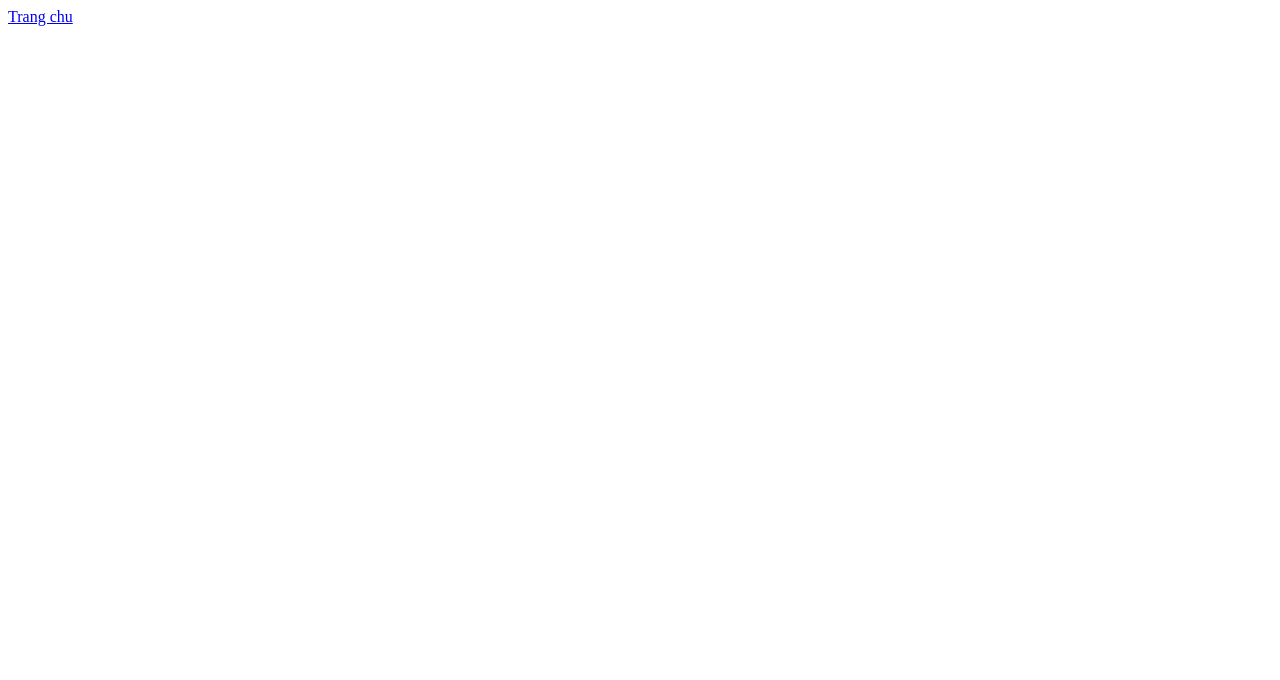
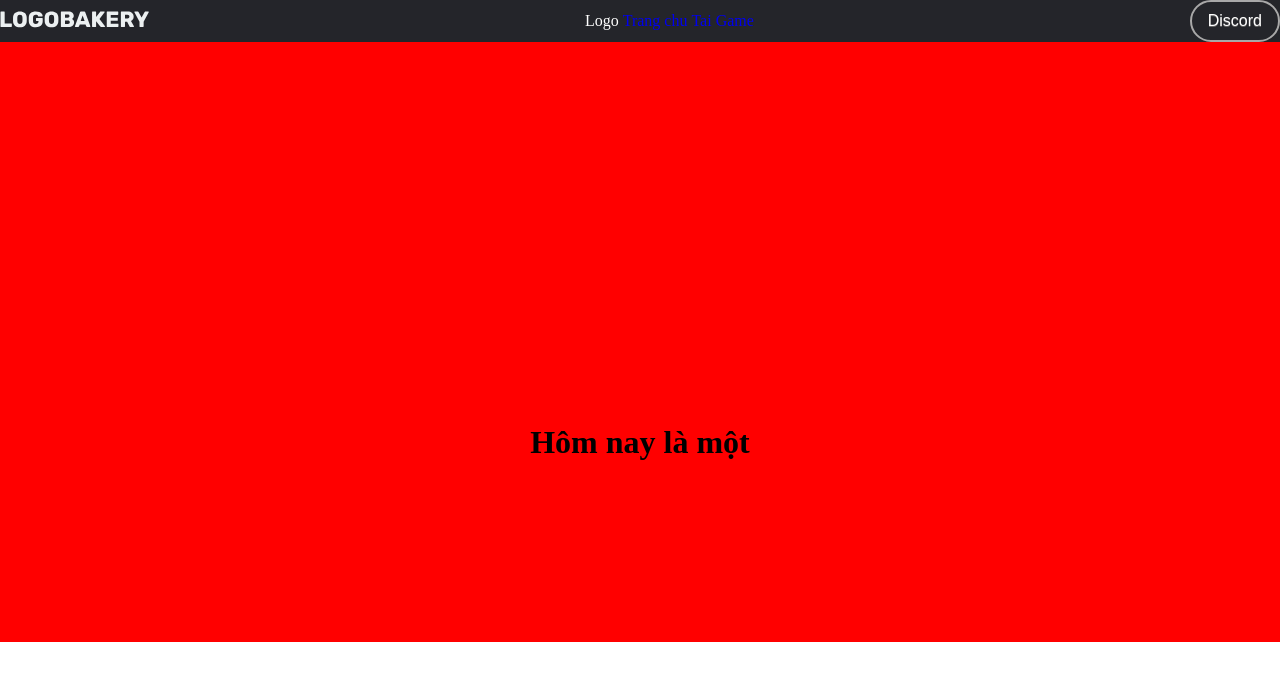
Before and after one commit to meodaiduoi/BTL_web, a plain HTML site: page index.html in a window 1280 px wide. Drawn offline with nearby package versions, Linux system fonts and the light colour scheme; files that its build step writes are made by us from their sources.

Commit message:
update navbar

```diff
--- a/framework/src/mylittleframework.scss
+++ b/framework/src/mylittleframework.scss
@@ -2,7 +2,21 @@
 
 
 // themes
+@mixin fonts {
 
+}
+
+@mixin theme_color {
+
+}
+
+@mixin no-margin {
+    margin-block-start: 0;
+    margin-block-end: 0;
+    margin-inline-start: 0;
+    margin-inline-end: 0;
+    margin: 0 0 0 0;
+}
 // reponsive breakpoint for layout
 
 // https://getflywheel.com/layout/css-breakpoints-responsive-design-how-to/
@@ -18,7 +32,6 @@ $destop-big-width:1200px;
 
 
 .container {
-
     &-fluid {}
 
     &-fullscreen {}
@@ -27,14 +40,22 @@ $destop-big-width:1200px;
 
 .hero {
     width: 100%;
-    height: 100vh;
+    height: 75vh;
     position: relative;
-
+    z-index: -1;
+    background-color: red;
     h1,
     h2,
     p,
     a {
+        margin-block-start: 0;
+        margin-block-end: 0;
+        margin-inline-start: 0;
+        margin-inline-end: 0;
+
         text-align: center;
+        vertical-align: middle;
+        line-height: 100vh;
     }
 }
 
@@ -45,11 +66,49 @@ $destop-big-width:1200px;
 
 
 // main element
+// https://www.w3schools.com/css/css_navbar_horizontal.asp
+// https://www.youtube.com/watch?v=PwWHL3RyQgk
+
+body {
+    margin: 0 0 0 0;
+}
+
+
 .nav {
-    display: inline;
     position: sticky;
-    width: 100%;
-    height: 3rem;
+    display: flex;
+    justify-content: space-between;
+    align-items: center;
+    background-color: #24252a;
+    color: white;
+
+    ul {
+        display: inline-block;
+        list-style-type: disc;
+        margin-block-start: 0;
+        margin-block-end: 0;
+        margin-inline-start: 0;
+        margin-inline-end: 0;
+        padding-inline-start: 0;
+    }
+
+    li {
+        display: inline-block;
+        margin: 0 0 0 0;
+
+        a {
+
+            transition: color 0.3s ease 0s;
+            text-align: center;
+            text-decoration: none;
+        }
+        :hover > a {
+            //color: ;
+        }
+        :visited > a {
+            color: white;
+        }
+    }
 
     &-element {
         &-link {
@@ -65,9 +124,11 @@ $destop-big-width:1200px;
         }
 
         &-logo {
-            float: left;
+            cursor: pointer;
         }
     }
+
+
 }
 
 // misc - effect
@@ -85,10 +146,9 @@ $destop-big-width:1200px;
 	border-radius:23px;
 	border:2px solid #a8a8a8;
 	display:inline-block;
-	cursor:pointer;
+	cursor: pointer;
 	color:#ffffff;
 	font-family:Arial;
-	font-size:17px;
 	padding:10px 16px;
 	text-decoration:none;
 	text-shadow:0px 1px 0px #666666;
@@ -98,8 +158,6 @@ $destop-big-width:1200px;
     }
 
     :active > &  {
-        position:relative;
-        top:1px;
     }
 
     &-white { }
@@ -111,6 +169,7 @@ $destop-big-width:1200px;
 // misic - utilty
 .sticky {
     position: sticky;
+    z-index: 9;
     &-top {
         top: 0;
     }
@@ -118,3 +177,8 @@ $destop-big-width:1200px;
         bottom: 0;
     }
 }
+
+.center {
+    margin: auto;
+    padding: 10px;
+  }
--- a/index.html
+++ b/index.html
@@ -2,22 +2,23 @@
 
 <html>
     <head>
-        <link rel="stylesheet" href="./framework/distribute/mylittleframework.css">
-        <link
+        <link rel="stylesheet" href="./framework/src/mylittleframework.css">
+        <meta name="viewport" content="width=device-width, initial-scale=1">
     </head>
 
     <body>
-        <nav class="nav navbar">
-            <div class = "container">
-                <a href="#">Trang chu</a>
-                <a href="#"></a>
-                <a href="#"></a>
-            </div>
-            <div class="nav-logo"></div>
-        </nav>
 
-        <div class="">
-
+        <div class = "nav container sticky-top">
+            <a class="Logo"><img src="./resource/images/logo.svg" alt="pony vs monster"></a>
+            <ul>
+                <li><a class="" href="#"></a>Logo</li>
+                <li><a class="" href="#">Trang chu</a></li>
+                <li><a class="" href="#">Tai Game</a></li>
+            </ul>
+            <a class="btn">Discord</a>
+        </div>
+        <div class="hero">
+            <h1>Hôm nay là một</h1>
         </div>
     </body>
 </html>
```
Also changed, not shown: framework/src/mylittleframework.css, resource/images/logo.svg (added), 1 other file.
